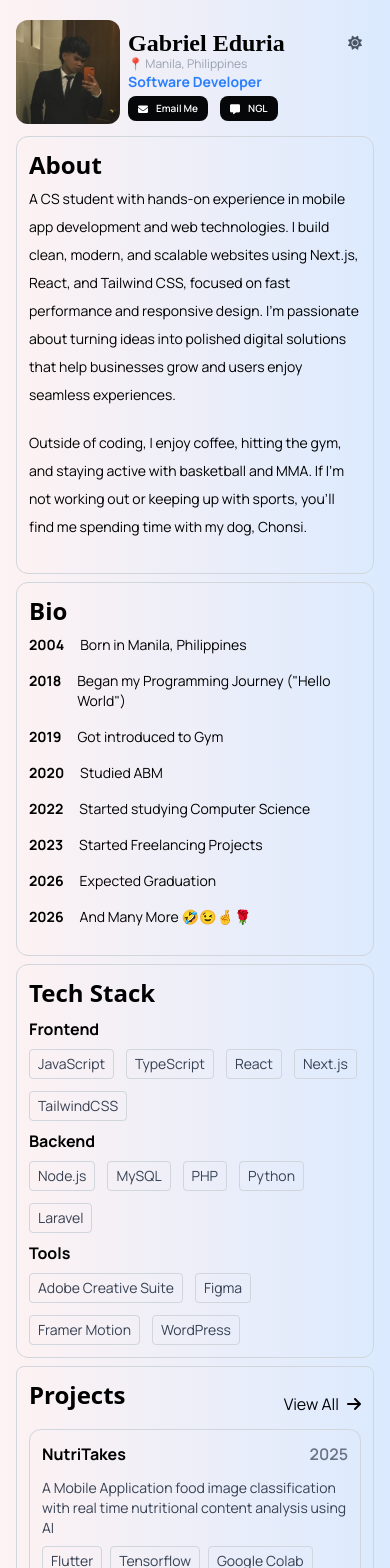
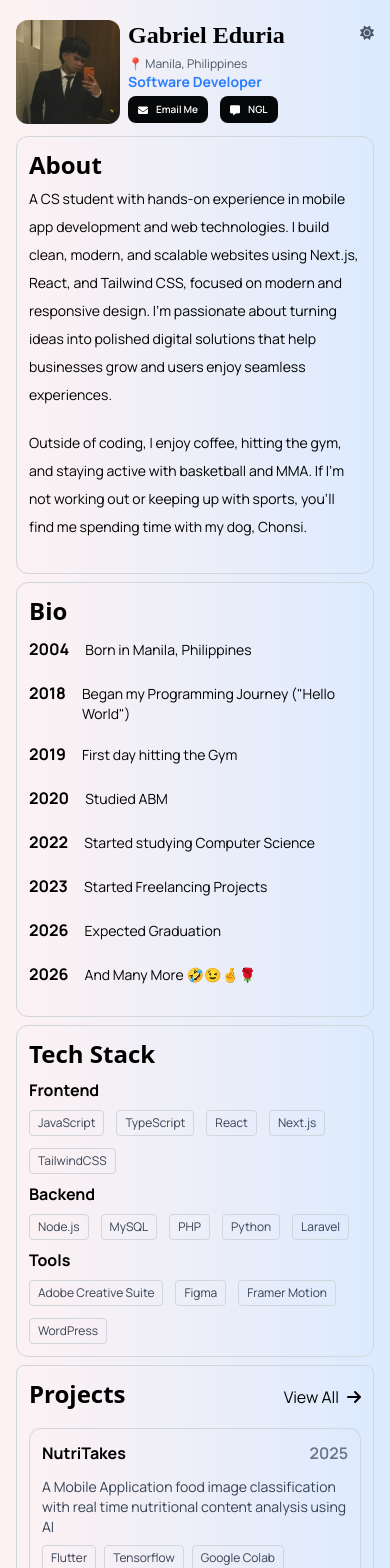
Before and after one commit to GabrielEduria/portfolio, a React (Vite) app: page / in a window 390 px wide. Shown: the top 1568 px of the page. Built offline with nearby package versions, Linux system fonts and the light colour scheme.

Commit message:
new changes

```diff
--- a/src/components/Button.jsx
+++ b/src/components/Button.jsx
@@ -3,13 +3,14 @@ const Button = ({ children, href, onClick }) => {
 
   const commonClasses = `
     text-white font-semibold cursor-pointer
-    bg-[#050708] hover:bg-[#050708]/90
+    bg-[#050708] hover:bg-[#1a1c1e]/90
     focus:ring-[#050708]/50 rounded-lg
     inline-flex items-center text-nowrap
-    text-[10px] sm:text-sm px-2.5 py-1.5 sm:px-4
+    text-[10px] text-base sm:text-sm px-2.5 py-1.5 sm:px-4
     overflow-hidden w-fit
-    transition transform duration-200 hover:scale-105 z-9`;
-
+    transition transform duration-200 hover:scale-105 z-9
+    backdrop-filter backdrop-blur-sm bg-opacity-400
+    `;
     if (href) {
       return (
         <a
--- a/src/components/DarkMode.jsx
+++ b/src/components/DarkMode.jsx
@@ -10,8 +10,8 @@ const DarkMode = () => {
          console.log('Toggle clicked');
         setIsDarkMode(!isDarkMode)}}
       className="rounded text-gray-600 dark:text-gray-300 cursor-pointer
-      transition-transform duration-300 hover:scale-105 flex-shrink-0 p-2 mr-1
-      text-xs sm:text-sm z-10"
+      transition-transform duration-300 hover:scale-105 flex-shrink-0
+      text-xs sm:text-sm sm:pt-3 z-10 pt-1.5"
       aria-label="Toggle Dark Mode"
     >
       {isDarkMode ? (
--- a/src/components/Header.jsx
+++ b/src/components/Header.jsx
@@ -12,16 +12,17 @@ const Header = () => {
         className="w-26 sm:w-36 flex-shrink-0 object-cover rounded-xl"/>
 
       <div className="flex-1 min-w-0 ">
-        <div className="flex items-start justify-between max-h-9 pt-2 sm:pt-0">
-          <h1 className="text-2xl  xs:text-3xl sm:text-5xl font-extrabold leading-tight truncate max-w-[85%] min-w-0">
+        <div className="flex items-start justify-between max-h-9 sm:pt-0">
+          <h1 className="text-2xl  xs:text-3xl sm:text-5xl
+          font-extrabold leading-tight truncate max-w-[85%] min-w-0">
             Gabriel Eduria
           </h1>
             <DarkMode />
         </div>
-        <p className="text-xs sm:text-sm sm:pt-5 text-gray-400 ">📍 Manila, Philippines</p>
+        <p className="text-xs sm:text-sm pt-1.5 sm:pt-5 text-gray-600 dark:text-white">📍 Manila, Philippines</p>
 
       <div className=" flex flex-wrap items-center  ">
-        <span className="text-sm sm:text-base text-blue-500 font-bold">Software Developer</span>
+        <span className="text-sm sm:text-base text-blue-500 dark:text-red-600 font-bold">Software Developer</span>
       </div>
 
         <div className="flex gap-3 text-xs sm:text-sm pt-1 md:pt-2">
--- a/src/components/NavBar.jsx
+++ b/src/components/NavBar.jsx
@@ -1,8 +1,9 @@
 import { Link } from "react-router-dom"
+import DarkMode from "../components/DarkMode";
 
 const NavBar = () => {
   return (
-    <div className="sticky top-0 z-50 pt-3">
+    <div className="sticky top-0 z-50 pt-3 sm:px-5">
      <div className="
           mx-auto max-w-[880px] flex items-center justify-between
           px-4 h-full w-full bg-brown-900 rounded-full bg-clip-padding
@@ -20,6 +21,9 @@ const NavBar = () => {
             &gt; Projects
           </h3>
         </div>
+         <div>
+          <DarkMode />
+          </div>
       </div>
     </div>
   )
--- a/src/components/Tag.jsx
+++ b/src/components/Tag.jsx
@@ -2,7 +2,7 @@ const Tag = ({ children }) => (
  <span className="inline-flex items-center justify-center
                  border border-gray-300 rounded
                  px-2 py-1
-                 text-gray-700 text-sm
+                 text-gray-700 text-xs
                  whitespace-nowrap overflow-hidden truncate
                  max-w-[180px] sm:max-w-[180px] md:max-w-[220px]
                  dark:border-gray-600 dark:text-gray-300">
--- a/src/sections/Bento/About.jsx
+++ b/src/sections/Bento/About.jsx
@@ -6,8 +6,7 @@ const About = () => {
         </h2>
     <p className="mb-5 leading-7 overflow-hidden text-sm sm:text-base">
       A CS student with hands-on experience in mobile app development and web technologies.
-      I build clean, modern, and scalable websites using Next.js, React, and Tailwind CSS, focused on fast
-      performance and responsive design. I’m passionate about turning ideas into polished digital solutions
+      I build clean, modern, and scalable websites using Next.js, React, and Tailwind CSS, focused on modern and responsive design. I’m passionate about turning ideas into polished digital solutions
       that help businesses grow and users enjoy seamless experiences.
     </p>
 
--- a/src/sections/Bento/Bio.jsx
+++ b/src/sections/Bento/Bio.jsx
@@ -4,43 +4,43 @@ const Bio = () => {
         <h2 className="text-2xl font-bold mb-2">Bio</h2>
 
              <div className="flex items-baseline  gap-4 mb-4 leading-7">
-                <p className="text-sm sm:text-base font-bold">2004</p>
+                <p className="text-md sm:text-base font-bold">2004</p>
                 <p className="text-sm sm:text-base">Born in Manila, Philippines</p>
               </div>
 
               <div className="flex items-baseline gap-4 mb-4 leading-7">
-                <p className="text-sm sm:text-base font-bold">2018</p>
+                <p className="text-md sm:text-base font-bold">2018</p>
                 <p className="text-sm sm:text-base ">Began my Programming Journey ("Hello World")</p>
               </div>
 
               <div className="flex items-baseline gap-4 mb-4 leading-7">
-                <p className="text-sm sm:text-base font-bold">2019</p>
-                <p className="text-sm sm:text-base">Got introduced to Gym</p>
+                <p className="text-md sm:text-base font-bold">2019</p>
+                <p className="text-sm sm:text-base">First day hitting the Gym</p>
               </div>
 
               <div className="flex items-baseline gap-4 mb-4 leading-7">
-                <p className="text-sm sm:text-base font-bold">2020</p>
+                <p className="text-md sm:text-base font-bold">2020</p>
                 <p className="text-sm sm:text-base">Studied ABM</p>
               </div>
 
               <div className="flex items-baseline  gap-4 mb-4 leading-7">
-                <p className="text-sm sm:text-base font-bold">2022</p>
+                <p className="text-md sm:text-base font-bold">2022</p>
                 <p className="text-sm sm:text-base">Started studying Computer Science</p>
               </div>
 
               <div className="flex items-baseline gap-4 mb-4 leading-7">
-                <p className="text-sm sm:text-base font-bold">2023</p>
+                <p className="text-md sm:text-base font-bold">2023</p>
                 <p className="text-sm sm:text-base">Started Freelancing Projects</p>
               </div>
 
 
               <div className="flex items-baseline gap-4 mb-4 leading-7">
-                <p className="text-sm sm:text-base font-bold">2026</p>
+                <p className="text-md sm:text-base font-bold">2026</p>
                 <p className="text-sm sm:text-base">Expected Graduation</p>
               </div>
 
               <div className="flex items-baseline gap-4 mb-4 leading-7">
-                <p className="text-sm sm:text-base font-bold">2026</p>
+                <p className="text-md sm:text-base font-bold">2026</p>
                 <p className="text-sm sm:text-base">And Many More 🤣😉🤞🌹</p>
               </div>
 
--- a/src/sections/Bento/ProjectLists.jsx
+++ b/src/sections/Bento/ProjectLists.jsx
@@ -17,7 +17,7 @@ const ProjectLists = () => {
               <div className="flex justify-between items-center -z-5">
                  <h2 className="text-2xl  font-bold mb-4.5">Projects</h2>
                    <Link to="/Projects"
-                   className="transition transform duration-200 hover:scale-105">
+                   className="transition transform duration-200 hover:scale-105 pb-3">
                           View All
                     <i className="fa-solid fa-arrow-right  ml-2"/>
                    </Link>
--- a/src/sections/Home.jsx
+++ b/src/sections/Home.jsx
@@ -14,7 +14,7 @@ const Home = () => {
       {isDarkMode ? (
         <div className="relative h-full w-full bg-slate-950 -z-10"><div className="absolute bottom-0 left-[-20%] right-0 top-[-10%] h-[500px] w-[500px] rounded-full bg-[radial-gradient(circle_farthest-side,rgba(255,0,182,.15),rgba(255,255,255,0))]"></div><div className="absolute bottom-0 right-[-20%] top-[-10%] h-[500px] w-[500px] rounded-full bg-[radial-gradient(circle_farthest-side,rgba(255,0,182,.15),rgba(255,255,255,0))]"></div></div>
       ) : (
-        <div className="absolute inset-0"><div className="absolute top-0 right-0 z-[-2] h-full w-full bg-gradient-to-l from-blue-100 to-red-50" /></div>
+        <div className="absolute top-0 right-0 z-[-2] h-full w-full bg-gradient-to-l from-blue-100 to-red-50" />
 
       )}
 
--- a/src/sections/Projects.jsx
+++ b/src/sections/Projects.jsx
@@ -24,7 +24,7 @@ const Projects = () => {
       <Motion>
        <div className="w-full max-w-[880px] mx-auto container relative">
       <NavBar />
-  <div className="grid grid-cols-1 sm:grid-cols-2 gap-10 xs:gap-20 p-6">
+        <div className="grid grid-cols-1 sm:grid-cols-2 gap-10 xs:gap-20 p-6">
         {projectCards.map((card, index) => (
           <div
             key={index}
@@ -34,13 +34,13 @@ const Projects = () => {
               <img
                 src={card.image}
                 alt={`Screenshot of ${card.title}`}
-                className="max-h-full max-w-full object-contain rounded-2xl"
+                className="max-h-full max-w-full object-contain rounded-lg"
               />
             </div>
 
             <div className="flex flex-col pt-2 flex-grow">
               <div className="flex justify-between items-center">
-                <h2 className="font-bold text-lg truncate">{card.title}</h2>
+                <h2 className="font-bold text-lg sm:text-2xl truncate">{card.title}</h2>
                 <span className="text-sm font-semibold text-gray-500">
                   {card.year}
                 </span>
```
